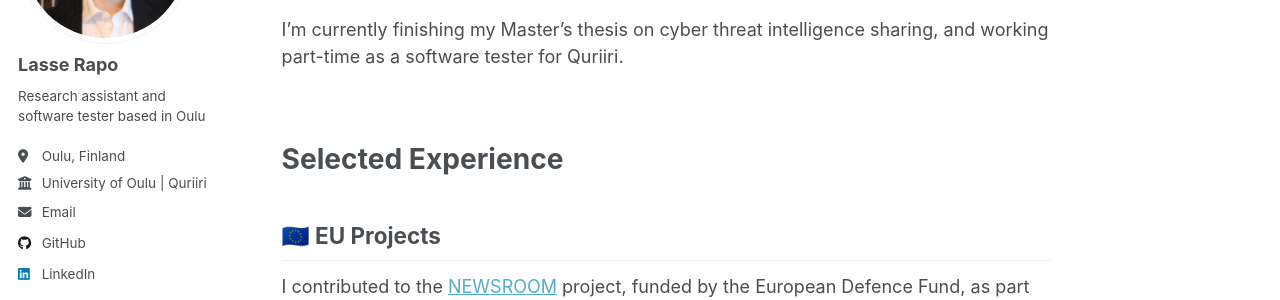
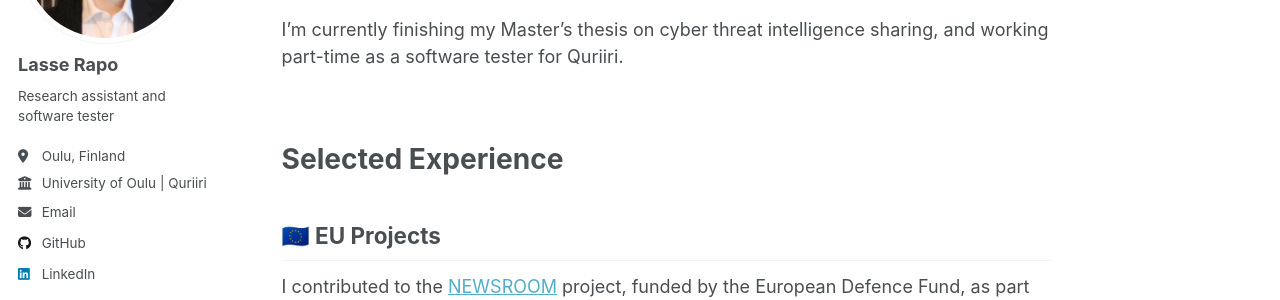
Before and after one commit to LasseRapo/lasserapo.github.io, a Jekyll site: the page built from _pages/about.md, in a window 1280 px wide. Shown: the part 230-530 px from the top of the page. Built offline with Jekyll 4.4.1, drawn with Linux system fonts in a browser that asks for light colours; a script that is not in the unit is left out.

Commit message:
Update config.yml

```diff
--- a/_config.yml
+++ b/_config.yml
@@ -25,7 +25,7 @@ author:
   avatar           : "lasse.jpg"
   name             : "Lasse Rapo"
   pronouns         : # example: "she/her"
-  bio              : "Research assistant and software tester based in Oulu"
+  bio              : "Research assistant and software tester"
   location         : "Oulu, Finland"
   employer         : "University of Oulu | Quriiri"
   uri              : # URL
```
